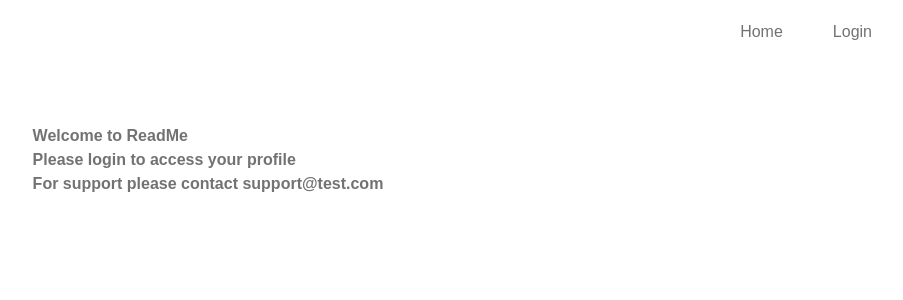
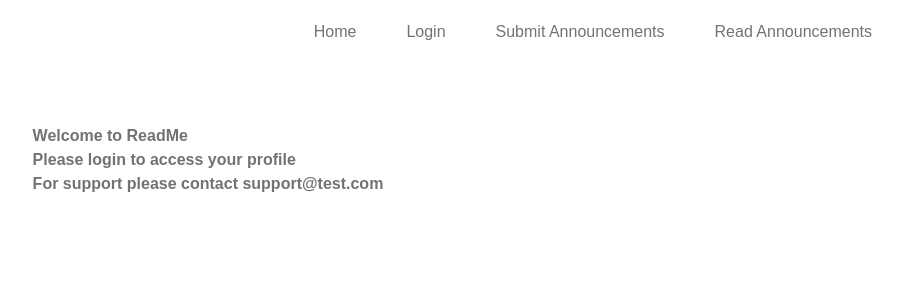
Before and after one commit to aaronkagan/teacher-communication-system, a React (Create React App) app in the folder client/: page / in a window 1280 px wide. Shown: the top 300 px of the page, without its empty margins (368-1271 px from the left). Built offline with nearby package versions, Linux system fonts and the light colour scheme.

Commit message:
adding nav links

```diff
--- a/client/src/components/Nav.js
+++ b/client/src/components/Nav.js
@@ -21,6 +21,8 @@ const Nav = () => {
       ) : (
         <StyledLink to="/login">Login</StyledLink>
       )}
+      <StyledLink to="/announcements/teacher">Submit Announcements</StyledLink>
+      <StyledLink to="/announcements/reader">Read Announcements</StyledLink>
     </Navbar>
   );
 };
```
